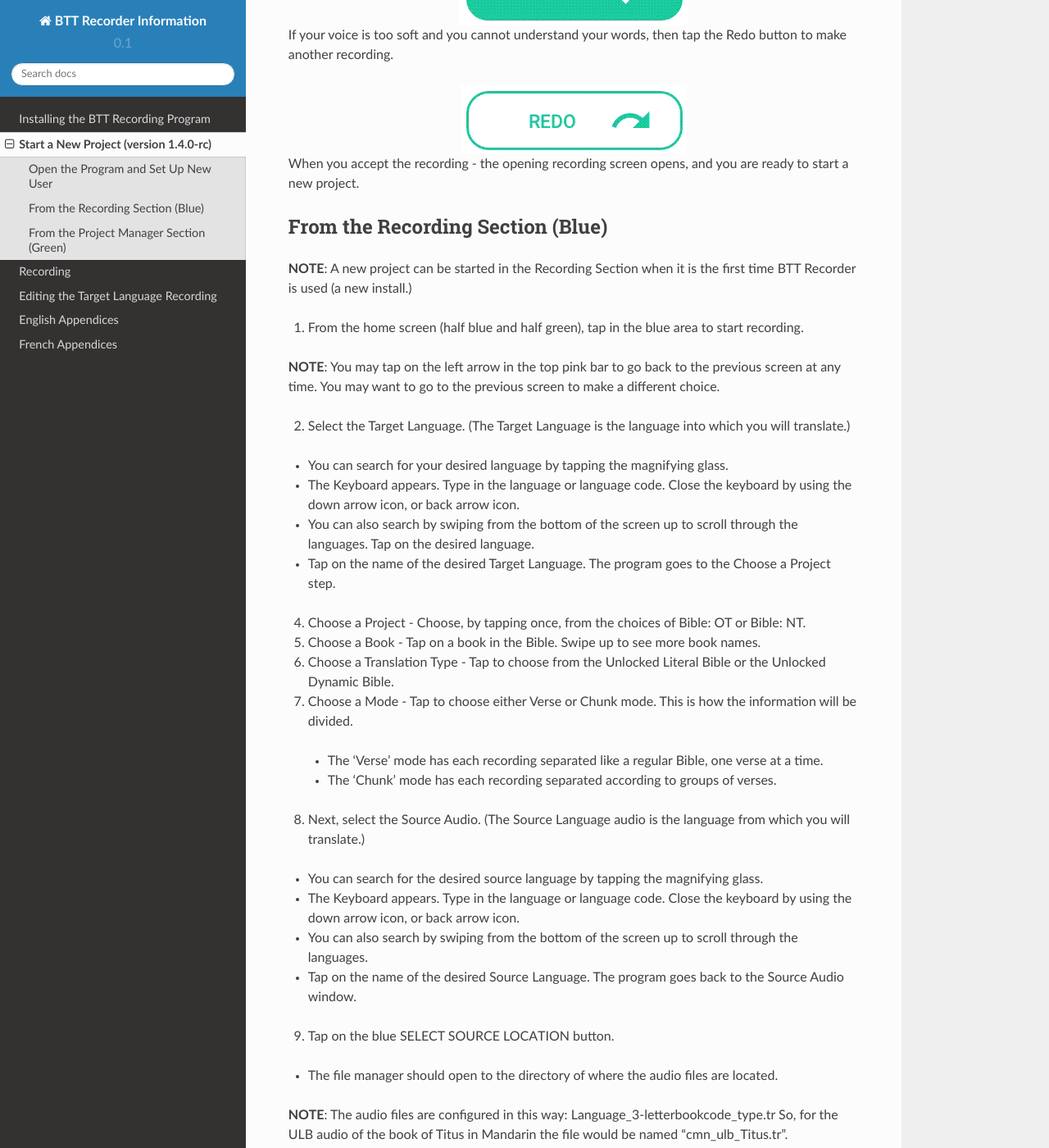
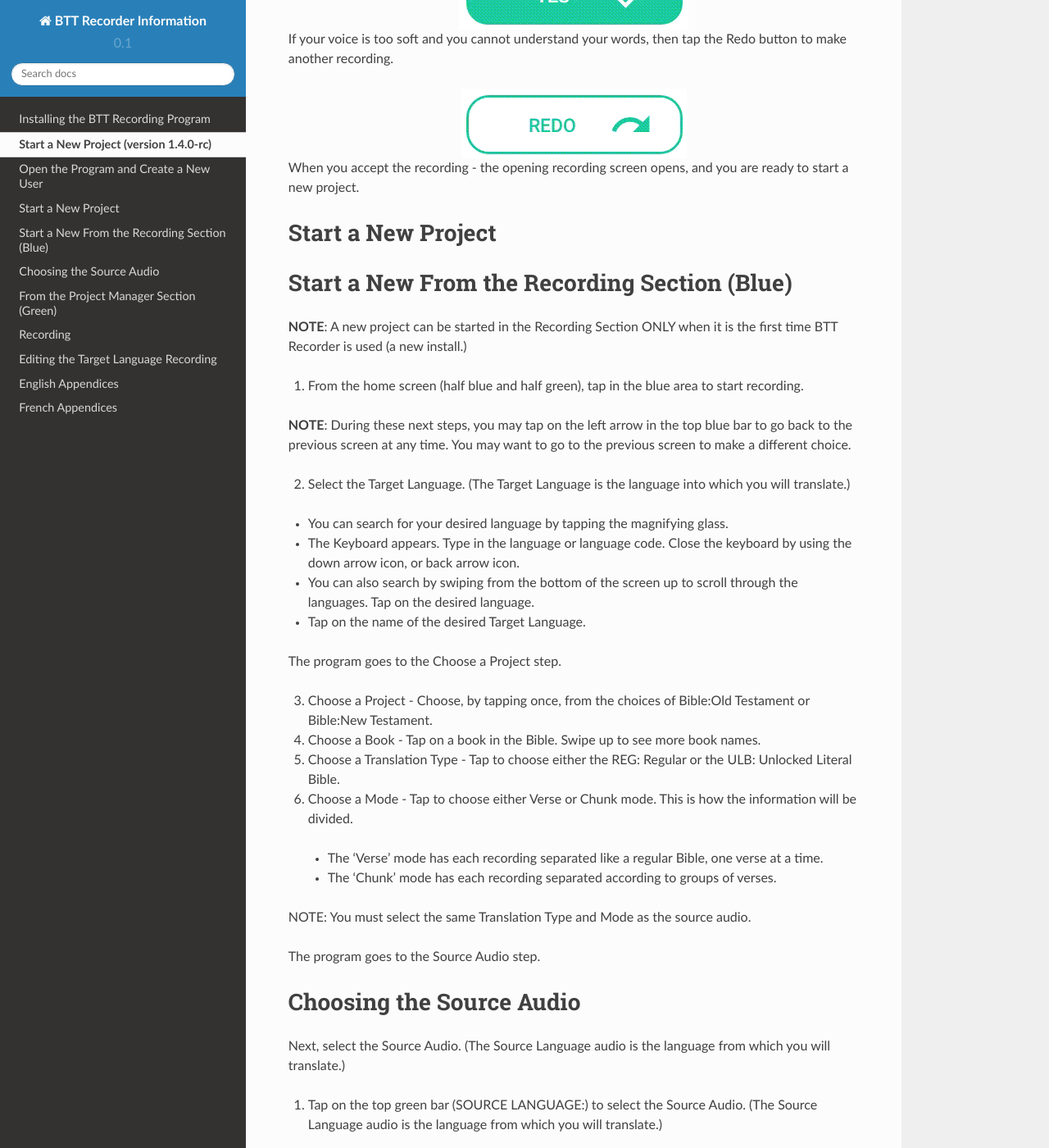
Before and after one commit to pgamer78/btt-recorder-docs, a Sphinx documentation site: the page built from docs/startproject.rst, in a window 1280 px wide and 1400 px high, scrolled down 920 px. Shown: the whole window at 82% size. Built offline with Sphinx 7.4.7 and the Read the Docs theme 2.0.0, drawn with Linux system fonts in a browser that asks for light colours; pages that are not in the unit, such as notebooks, are missing from menus; some of the changed text lies outside the part shown.

Commit message:
Update startproject.rst

```diff
--- a/docs/startproject.rst
+++ b/docs/startproject.rst
@@ -1,8 +1,8 @@
 Start a New Project (version 1.4.0-rc)
-=======
+====
 
-Open the Program and Set Up New User
------
+Open the Program and Create a New User
+=====
 
 1.	Tap on the BTT Recorder program icon on the tablet screen.
 
@@ -50,60 +50,79 @@ If your voice is too soft and you cannot understand your words, then tap the Red
 
 When you accept the recording - the opening recording screen opens, and you are ready to start a new project.
 
-From the Recording Section (Blue)
------------
+Start a New Project
+=====
 
-**NOTE**: A new project can be started in the Recording Section when it is the first time BTT Recorder is used (a new install.)
+Start a New From the Recording Section (Blue)
+=======
+
+**NOTE**: A new project can be started in the Recording Section ONLY when it is the first time BTT Recorder is used (a new install.)
 
 1.	From the home screen (half blue and half green), tap in the blue area to start recording.
 
-**NOTE**: You may tap on the left arrow in the top pink bar to go back to the previous screen at any time. You may want to go to the previous screen to make a different choice.
+**NOTE**: During these next steps, you may tap on the left arrow in the top blue bar to go back to the previous screen at any time. You may want to go to the previous screen to make a different choice.
 
 2.	Select the Target Language.  (The Target Language is the language into which you will translate.)
 
 •	You can search for your desired language by tapping the magnifying glass.
 •	The Keyboard appears. Type in the language or language code. Close the keyboard by using the down arrow icon, or back arrow icon.
 •	You can also search by swiping from the bottom of the screen up to scroll through the languages. Tap on the desired language.
-•	Tap on the name of the desired Target Language. The program goes to the Choose a Project step.
+•	Tap on the name of the desired Target Language.
 
-4.	Choose a Project - Choose, by tapping once, from the choices of Bible: OT or Bible: NT.
+The program goes to the Choose a Project step.
 
-5. Choose a Book - Tap on a book in the Bible. Swipe up to see more book names.
+3. Choose a Project - Choose, by tapping once, from the choices of Bible:Old Testament or Bible:New Testament.
 
-6. Choose a Translation Type - Tap to choose from the Unlocked Literal Bible or the Unlocked Dynamic Bible.
+4. Choose a Book - Tap on a book in the Bible. Swipe up to see more book names.
 
-7. Choose a Mode - Tap to choose either Verse or Chunk mode. This is how the information will be divided.
+5. Choose a Translation Type - Tap to choose either the REG: Regular or the ULB: Unlocked Literal Bible.
+
+6. Choose a Mode - Tap to choose either Verse or Chunk mode. This is how the information will be divided.
 
   * The ‘Verse’ mode has each recording separated like a regular Bible, one verse at a time.
   * The ‘Chunk’ mode has each recording separated according to groups of verses.
 
-8.	Next, select the Source Audio. (The Source Language audio is the language from which you will translate.)
+NOTE: You must select the same Translation Type and Mode as the source audio.
 
-•	You can search for the desired source language by tapping the magnifying glass.
-•	The Keyboard appears. Type in the language or language code. Close the keyboard by using the down arrow icon, or back arrow icon.
-•	You can also search by swiping from the bottom of the screen up to scroll through the languages.
-•	Tap on the name of the desired Source Language. The program goes back to the Source Audio window.
+The program goes to the Source Audio step.
 
-9.	Tap on the blue SELECT SOURCE LOCATION button.
+Choosing the Source Audio
+=======
 
-•	The file manager should open to the directory of where the audio files are located.
+Next, select the Source Audio. (The Source Language audio is the language from which you will translate.)
+
+1. Tap on the top green bar (SOURCE LANGUAGE:) to select the Source Audio. (The Source Language audio is the language from which you will translate.)
+
+  * You can search for the desired source language by tapping the magnifying glass.
+  * The Keyboard appears. Type in the language or language code. Close the keyboard by using the down arrow icon, or back arrow icon.
+  * You can also search by swiping from the bottom of the screen up to scroll through the languages.
+  * Tap on the name of the desired Source Language.
+
+The program goes back to the Source Audio window.
+
+2. Tap on the bottom green bar (SELECT SOURCE LOCATION) to load the source audio.
+
+ * The file manager should open to the directory of where the audio files are located.
 
 **NOTE**: The audio files are configured in this way: Language_3-letterbookcode_type.tr  So, for the ULB audio of the book of Titus in Mandarin the file would be named "cmn_ulb_Titus.tr".
 
-**Hint**: You may need to look in the Internal Storage for the SourceAudio folder.
+**Hint**: You may need to look in the Internal Storage for *.tr files.
 
-•	Tap on the name of the desired Source Language audio file. The program goes back to the Source Audio window.
+3. Tap on the name of the desired Source Language audio file.
 
-10. Tap on the word ‘CONTINUE’ at the bottom right of the screen.
+The program goes back to the Source Audio window.
+
+4. Confirm that the information in the green bar is correct.
+
+5. Tap on the word ‘CONTINUE’ at the bottom right of the screen.
 
 The recording window opens.
-You have now set all your settings and are ready to work within BTT Recorder.
 
-At any time you may tap the back arrow at the bottom left of the screen. That will take you out to the main menu.
+You are ready to work within BTT Recorder. At any time, you may tap the back arrow at the bottom left of the screen. That will take you out to the main menu.
 
 
 From the Project Manager Section (Green)
----------------
+=====
 
 1.	From the home screen (half blue and half green), tap in the green area to access Projects.
 
@@ -118,7 +137,7 @@ From the Project Manager Section (Green)
 •	You can also search by swiping from the bottom of the screen up to scroll through the languages. Tap on the desired language.
 •	Tap on the name of the desired Target Language. The program goes to the Choose a Project step.
 
-4.	Choose a Project - Choose, by tapping once, from the choices of Bible: OT or Bible: NT.
+4. Choose a Project - Choose, by tapping once, from the choices of Bible: OT or Bible: NT.
 
 5. Choose a Book - Tap on a book in the Bible. Swipe up to see more book names.
 
```
